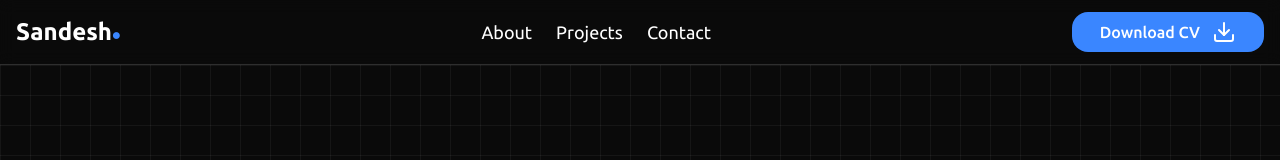
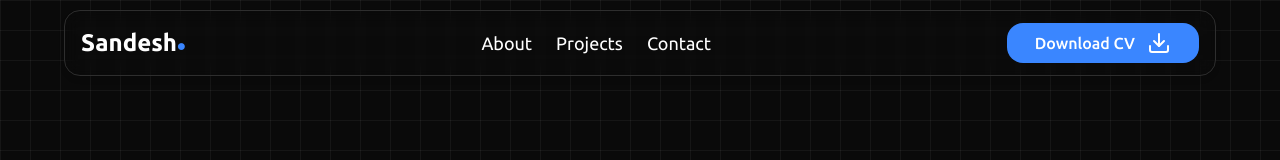
Before and after one commit to sandesh101/portfolio, a React (Vite) app: page / in a window 1280 px wide. Shown: the top 160 px of the page. Built offline with nearby package versions, Linux system fonts and the light colour scheme.

Commit message:
Navbar Changes

```diff
--- a/src/Components/Navbar/Navbar.jsx
+++ b/src/Components/Navbar/Navbar.jsx
@@ -2,13 +2,12 @@ import { useState } from "react";
 import Button from "../Widgets/Button";
 import { links } from "../../constants/navItems";
 import { Download, Menu, X } from "lucide-react";
-import { Link } from "react-router";
 
 const Navbar = () => {
   const [menuOpen, setMenuOpen] = useState(false);
 
   return (
-    <nav className="sticky top-0 z-40 backdrop-blur border-b border-[#2e2e2e]">
+    <nav className="fixed top-[10px] left-1/2 transform -translate-x-1/2 z-40 w-[95%] max-w-6xl backdrop-blur border border-[#2e2e2e] rounded-2xl shadow-md">
       {/* Top Navbar */}
       <div className="flex items-center justify-between px-4 py-3">
         {/* Logo */}
@@ -21,12 +20,13 @@ const Navbar = () => {
           </a>
         </div>
 
+        {/* WEB MENU */}
         <ul className="hidden md:flex gap-6">
           {links.map((link) => (
             <li key={link.name}>
               <a
                 href={link.href}
-                className="text-[18px] hover:text-[#e1e1e1] duration-100 ease-in"
+                className="text-[18px] inline-block transform hover:-translate-y-1 duration-200 ease-in-out"
               >
                 {link.name}
               </a>
--- a/src/index.css
+++ b/src/index.css
@@ -12,7 +12,6 @@ body {
   margin: 0;
   background-color: #0a0a0a;
   color: white;
-  /* font-family: "Raleway", sans-serif; */
   font-family: "Ubuntu", sans-serif;
 }
 
```
